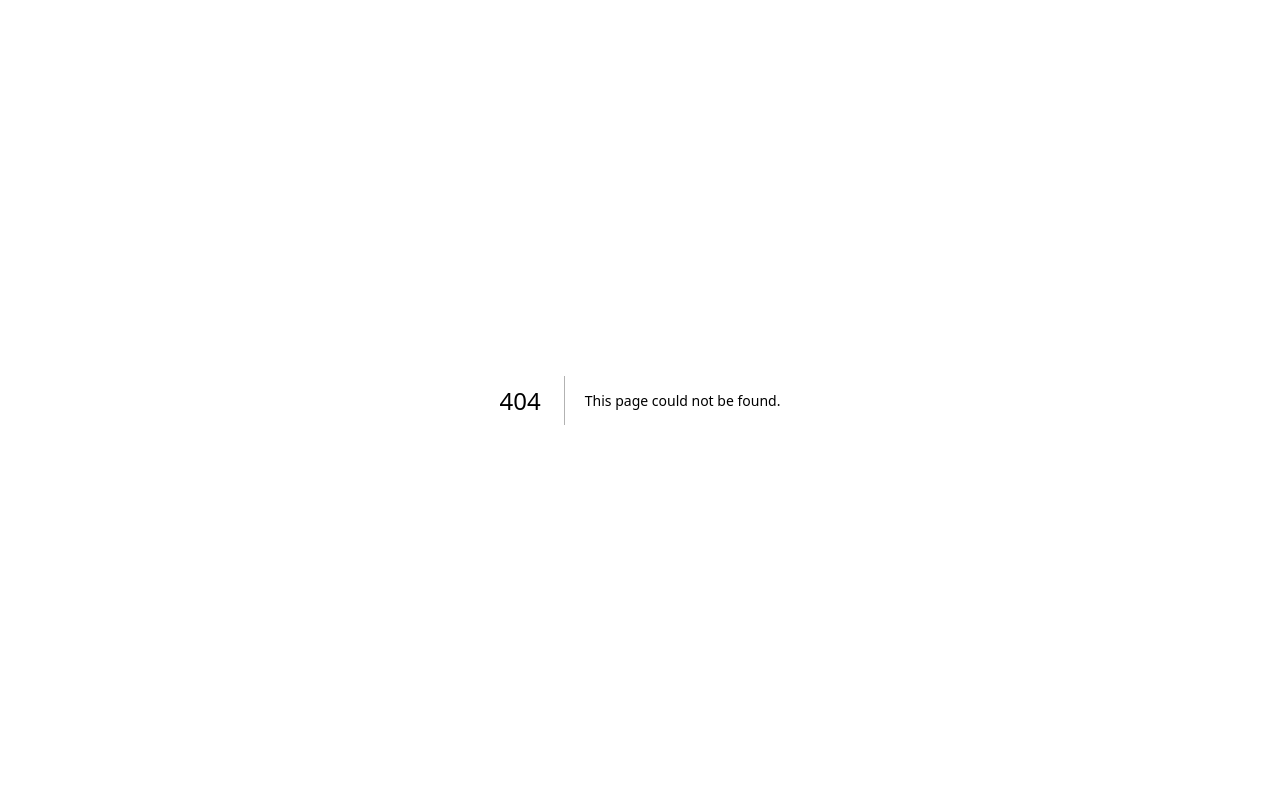
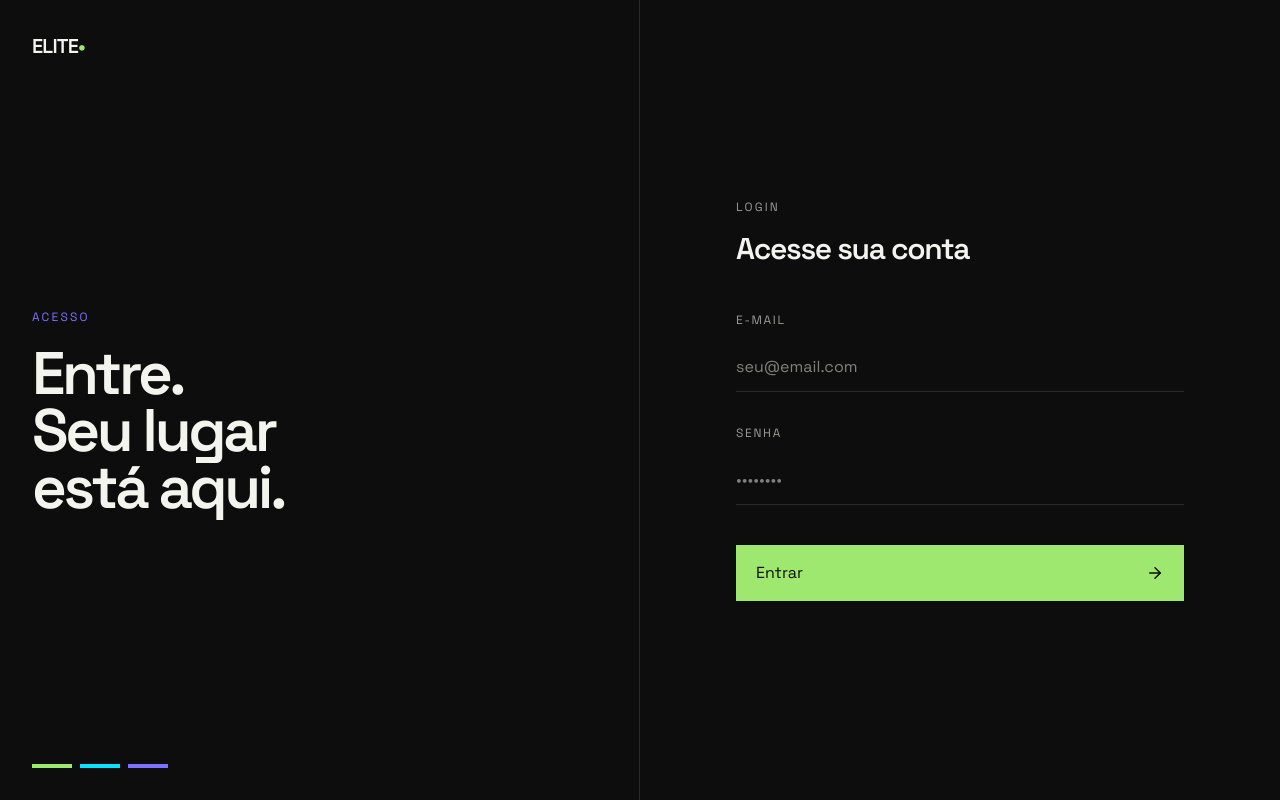
Before and after one commit to elanealencar/elite-dev, a Next.js app in the folder apps/web/: page /login in a window 1280 px wide. Before the commit this address had no page. Built offline with nearby package versions, Linux system fonts and the light colour scheme; no server answers.

Commit message:
feat(web): add authentication and role redirects

```diff
--- a/apps/web/src/app/layout.tsx
+++ b/apps/web/src/app/layout.tsx
@@ -1,5 +1,6 @@
 import type { Metadata } from "next";
 import { Space_Grotesk } from "next/font/google";
+import { AuthProvider } from "@/components/providers/auth-provider";
 
 import "./globals.css";
 
@@ -21,7 +22,9 @@ export default function RootLayout({
   return (
     <html lang="pt-BR">
       <body className={spaceGrotesk.variable}>
-        {children}
+        <AuthProvider>
+          {children}
+        </AuthProvider>
       </body>
     </html>
   );
--- /dev/null
+++ b/apps/web/src/app/login/page.tsx
@@ -0,0 +1,204 @@
+"use client";
+
+import { FormEvent, useState } from "react";
+import { useRouter } from "next/navigation";
+import { ArrowRight } from "lucide-react";
+
+import { loginRequest } from "@/services/auth";
+import { useAuth } from "@/components/providers/auth-provider";
+
+export default function LoginPage() {
+  const router = useRouter();
+
+  const { setSession } = useAuth();
+
+  const [email, setEmail] = useState("");
+  const [password, setPassword] =
+    useState("");
+  const [error, setError] = useState("");
+  const [loading, setLoading] =
+    useState(false);
+
+  async function handleSubmit(
+    event: FormEvent<HTMLFormElement>
+  ) {
+    event.preventDefault();
+
+    setError("");
+    setLoading(true);
+
+    try {
+      const data = await loginRequest({
+        email,
+        password,
+      });
+
+      setSession(data);
+
+      if (data.user.role === "ORGANIZER") {
+        router.push("/organizador");
+        return;
+      }
+
+      if (data.user.role === "GATE") {
+        router.push("/portaria");
+        return;
+      }
+
+      router.push("/");
+    } catch (error) {
+      setError(
+        error instanceof Error
+          ? error.message
+          : "Não foi possível entrar"
+      );
+    } finally {
+      setLoading(false);
+    }
+  }
+
+  return (
+    <main className="min-h-screen bg-(--background)">
+      <div className="grid min-h-screen lg:grid-cols-2">
+        <section className="flex flex-col justify-between border-b border-(--border) p-8 lg:border-b-0 lg:border-r">
+          <div>
+            <span className="text-xl font-semibold tracking-[-0.04em]">
+              ELITE
+              <span className="text-(--accent-green)">
+                •
+              </span>
+            </span>
+          </div>
+
+          <div className="my-20 max-w-xl lg:my-0">
+            <p className="text-xs uppercase tracking-[0.18em] text-(--accent-violet)">
+              Acesso
+            </p>
+
+            <h1 className="mt-5 text-5xl font-semibold leading-[0.95] tracking-[-0.055em] md:text-6xl">
+              Entre.
+              <br />
+              Seu lugar
+              <br />
+              está aqui.
+            </h1>
+          </div>
+
+          <div className="flex gap-2">
+            <span className="h-1 w-10 bg-(--accent-green)" />
+            <span className="h-1 w-10 bg-(--accent-cyan)" />
+            <span className="h-1 w-10 bg-(--accent-violet)" />
+          </div>
+        </section>
+
+        <section className="flex items-center justify-center p-8">
+          <form
+            onSubmit={handleSubmit}
+            className="w-full max-w-md"
+          >
+            <p className="text-xs uppercase tracking-[0.18em] text-(--muted)">
+              Login
+            </p>
+
+            <h2 className="mt-4 text-3xl font-semibold tracking-[-0.045em]">
+              Acesse sua conta
+            </h2>
+
+            <div className="mt-10 space-y-7">
+              <label className="block">
+                <span className="text-xs uppercase tracking-[0.14em] text-(--muted)">
+                  E-mail
+                </span>
+
+                <input
+                  type="email"
+                  value={email}
+                  onChange={(event) =>
+                    setEmail(event.target.value)
+                  }
+                  required
+                  className="
+                    mt-3
+                    w-full
+                    border-b
+                    border-(--border)
+                    bg-transparent
+                    py-3
+                    outline-none
+                    transition-colors
+                    focus:border-(--accent-cyan)
+                  "
+                  placeholder="seu@email.com"
+                />
+              </label>
+
+              <label className="block">
+                <span className="text-xs uppercase tracking-[0.14em] text-(--muted)">
+                  Senha
+                </span>
+
+                <input
+                  type="password"
+                  value={password}
+                  onChange={(event) =>
+                    setPassword(event.target.value)
+                  }
+                  required
+                  className="
+                    mt-3
+                    w-full
+                    border-b
+                    border-(--border)
+                    bg-transparent
+                    py-3
+                    outline-none
+                    transition-colors
+                    focus:border-(--accent-cyan)
+                  "
+                  placeholder="••••••••"
+                />
+              </label>
+            </div>
+
+            {error && (
+              <p className="mt-6 text-sm text-(--error)">
+                {error}
+              </p>
+            )}
+
+            <button
+              type="submit"
+              disabled={loading}
+              className="
+                group
+                mt-10
+                flex
+                w-full
+                items-center
+                justify-between
+                bg-(--accent-green)
+                px-5
+                py-4
+                font-semibold
+                text-[#0d0d0d]
+                transition
+                hover:brightness-110
+                disabled:cursor-not-allowed
+                disabled:opacity-50
+              "
+            >
+              {loading
+                ? "Entrando..."
+                : "Entrar"}
+
+              <ArrowRight
+                size={18}
+                className="transition-transform group-hover:translate-x-1"
+              />
+            </button>
+          </form>
+        </section>
+      </div>
+    </main>
+  );
+}
--- a/apps/web/src/components/layout/header.tsx
+++ b/apps/web/src/components/layout/header.tsx
@@ -1,9 +1,18 @@
+"use client";
+
 import Link from "next/link";
-import { ArrowUpRight } from "lucide-react";
+import { ArrowUpRight, LogOut } from "lucide-react";
+import { useAuth } from "@/components/providers/auth-provider";
 
 import { Container } from "./container";
 
 export function Header() {
+  const {
+  user,
+  logout,
+  loading,
+} = useAuth();
+
   return (
     <header className="border-b border-(--border) bg-[#151515]">
       <Container>
@@ -31,9 +40,27 @@ export function Header() {
             </Link>
           </nav>
 
+          {!loading && (
+            user ? (
+              <div className="flex items-center gap-5">
+                <span className="hidden text-md text-(--muted) sm:block">
+                  {user.name}
+                </span>
+
+                <button
+                  type="button"
+                  onClick={logout}
+                  className="group flex items-center gap-2 border-b border-(--foreground) pb-1 text-sm font-medium transition-colors hover:border-(--accent-green) hover:text-(--accent-green)"
+                >
+                  Sair
+
+                  <LogOut size={14} />
+                </button>
+              </div>
+            ) : (
               <Link
                 href="/login"
-            className="group flex items-center gap-2 pb-1 text-sm font-medium transition-colors hover:border-(--accent-green) hover:text-(--accent-green) border-2 border-white rounded-3xl px-6 py-2"
+                className="group flex items-center gap-2 border-b border-(--foreground) pb-1 text-sm font-medium transition-colors hover:border-(--accent-green) hover:text-(--accent-green)"
               >
                 Entrar
 
@@ -42,6 +69,8 @@ export function Header() {
                   className="transition-transform group-hover:-translate-y-0.5 group-hover:translate-x-0.5"
                 />
               </Link>
+            )
+          )}
         </div>
       </Container>
     </header>
--- /dev/null
+++ b/apps/web/src/components/providers/auth-provider.tsx
@@ -0,0 +1,111 @@
+"use client";
+
+import {
+  createContext,
+  useContext,
+  useEffect,
+  useState,
+} from "react";
+
+import type {
+  AuthUser,
+  LoginResponse,
+} from "@/types/auth";
+
+type AuthContextValue = {
+  user: AuthUser | null;
+  token: string | null;
+  loading: boolean;
+  setSession: (data: LoginResponse) => void;
+  logout: () => void;
+};
+
+const AuthContext = createContext<AuthContextValue | null>(
+  null
+);
+
+export function AuthProvider({
+  children,
+}: {
+  children: React.ReactNode;
+}) {
+  const [user, setUser] = useState<AuthUser | null>(
+    null
+  );
+  const [token, setToken] = useState<string | null>(
+    null
+  );
+  const [loading, setLoading] = useState(true);
+
+  useEffect(() => {
+    const savedToken = localStorage.getItem(
+      "elite_token"
+    );
+
+    const savedUser = localStorage.getItem(
+      "elite_user"
+    );
+
+    if (savedToken && savedUser) {
+      setToken(savedToken);
+
+      try {
+        setUser(JSON.parse(savedUser));
+      } catch {
+        localStorage.removeItem("elite_token");
+        localStorage.removeItem("elite_user");
+      }
+    }
+
+    setLoading(false);
+  }, []);
+
+  function setSession(data: LoginResponse) {
+    setToken(data.token);
+    setUser(data.user);
+
+    localStorage.setItem(
+      "elite_token",
+      data.token
+    );
+
+    localStorage.setItem(
+      "elite_user",
+      JSON.stringify(data.user)
+    );
+  }
+
+  function logout() {
+    setToken(null);
+    setUser(null);
+
+    localStorage.removeItem("elite_token");
+    localStorage.removeItem("elite_user");
+  }
+
+  return (
+    <AuthContext.Provider
+      value={{
+        user,
+        token,
+        loading,
+        setSession,
+        logout,
+      }}
+    >
+      {children}
+    </AuthContext.Provider>
+  );
+}
+
+export function useAuth() {
+  const context = useContext(AuthContext);
+
+  if (!context) {
+    throw new Error(
+      "useAuth must be used within AuthProvider"
+    );
+  }
+
+  return context;
+}
--- /dev/null
+++ b/apps/web/src/services/auth.ts
@@ -0,0 +1,30 @@
+import type { LoginResponse } from "@/types/auth";
+
+const API_URL = process.env.NEXT_PUBLIC_API_URL;
+
+type LoginInput = {
+  email: string;
+  password: string;
+};
+
+export async function loginRequest(
+  data: LoginInput
+): Promise<LoginResponse> {
+  const response = await fetch(`${API_URL}/auth/login`, {
+    method: "POST",
+    headers: {
+      "Content-Type": "application/json",
+    },
+    body: JSON.stringify(data),
+  });
+
+  const responseData = await response.json();
+
+  if (!response.ok) {
+    throw new Error(
+      responseData.message ?? "Não foi possível entrar"
+    );
+  }
+
+  return responseData;
+}
--- /dev/null
+++ b/apps/web/src/types/auth.ts
@@ -0,0 +1,16 @@
+export type UserRole =
+  | "CUSTOMER"
+  | "ORGANIZER"
+  | "GATE";
+
+export type AuthUser = {
+  id: string;
+  name: string;
+  email: string;
+  role: UserRole;
+};
+
+export type LoginResponse = {
+  token: string;
+  user: AuthUser;
+};
```
Lines whose indentation alone changed are shown as unchanged.
